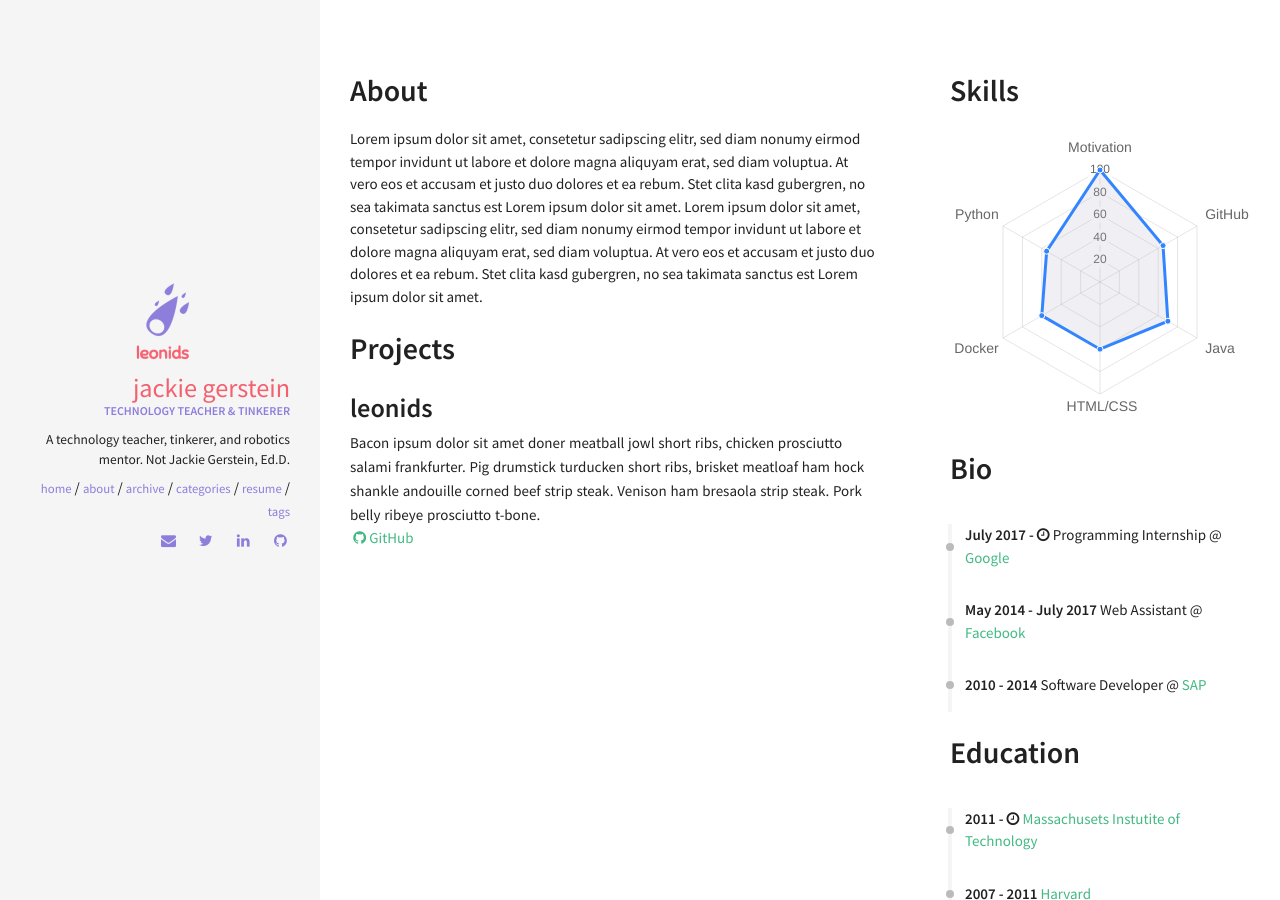
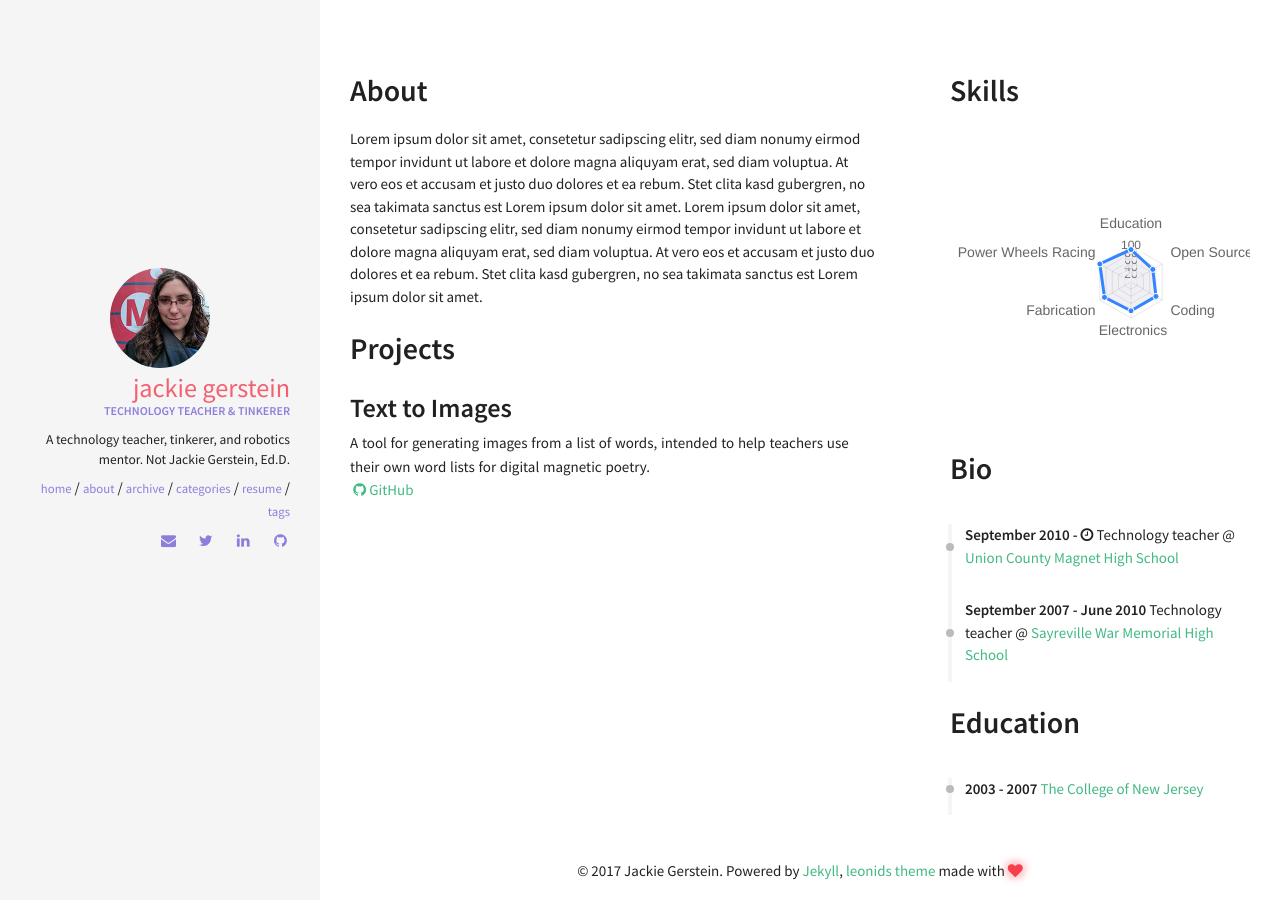
Before and after one commit to gersteinj/robots-in-heels, a Jekyll site: the page built from resume.html, in a window 1280 px wide. Built offline with Jekyll 4.4.1, drawn with Linux system fonts in a browser that asks for light colours; nearby versions of some CDN libraries.

Commit message:
back to work

```diff
--- a/_config.yml
+++ b/_config.yml
@@ -34,11 +34,11 @@
 #
 owner:
   name: Jackie Gerstein
-  avatar: leonids-logo.png
+  avatar: avatar.jpg
   job: "Technology teacher & tinkerer"
   bio: "A technology teacher, tinkerer, and robotics mentor. Not Jackie Gerstein, Ed.D."
   email: gersteinj@gmail.com
-  disqus-shortname: nonameyet
+  disqus-shortname: #shortname
   twitter: robotsinheels #username
   facebook: #username
   google:
--- a/_data/index/careers.yml
+++ b/_data/index/careers.yml
@@ -1,16 +1,11 @@
 # careers section data
 # if you don't have language feature(language.yml is empty), ignore "i18n" items
-- name: Google
-  link: http://www.google.com/
-  date: July 2017 - <i class="fa fa-clock-o" aria-hidden="true" title="Until Now"></i>
-  job: Programming Internship
+- name: Union County Magnet High School
+  link: https://www.ucvts.tec.nj.us/
+  date: September 2010 - <i class="fa fa-clock-o" aria-hidden="true" title="Until Now"></i>
+  job: Technology teacher
 
-- name: Facebook
-  link: http://www.facebook.com/
-  date: May 2014 - July 2017
-  job: Web Assistant
-
-- name: SAP
-  link: https://www.sap.com/
-  date: 2010 - 2014
-  job: Software Developer
+- name: Sayreville War Memorial High School
+  link: http://www.sayrevillehigh.net/
+  date: September 2007 - June 2010
+  job: Technology teacher
--- a/_data/index/education.yml
+++ b/_data/index/education.yml
@@ -1,8 +1,4 @@
-- name: Massachusets Instutite of Technology
-  link: http://web.mit.edu/
-  date: 2011 - <i class="fa fa-clock-o" aria-hidden="true" title="Until Now"></i>
-  descr: <br> (expected graduation in 2019)
-
-- name: Harvard
-  link: http://www.harvard.edu/
-  date: 2007 - 2011
+- name: The College of New Jersey
+  link: https://tcnj.pages.tcnj.edu/
+  date: 2003 - 2007
+  descr: B.S. in Technology Education
--- a/_data/index/projects.yml
+++ b/_data/index/projects.yml
@@ -1,4 +1,4 @@
-- name: leonids
-  descr: "Bacon ipsum dolor sit amet doner meatball jowl short ribs, chicken prosciutto salami frankfurter. Pig drumstick turducken short ribs, brisket meatloaf ham hock shankle andouille corned beef strip steak. Venison ham bresaola strip steak. Pork belly ribeye prosciutto t-bone."
-  image: pong.png
-  github: https://github.com/renyuanz/leonids
+- name: Text to Images
+  descr: "A tool for generating images from a list of words, intended to help teachers use their own word lists for digital magnetic poetry."
+  image: /img/tti.jpg
+  github: https://github.com/gersteinj/text_to_images
--- a/_data/index/skills.yml
+++ b/_data/index/skills.yml
@@ -2,5 +2,5 @@
 
 label: Ability
 id : cs
-aspects: Motivation, GitHub, Java, HTML/CSS, Docker, Python
-percentage: 100, 65, 70, 60, 60, 55
+aspects: Education, Open Source, Coding, Electronics, Fabrication, Power Wheels Racing
+percentage: 90, 70, 80, 80, 85, 100
--- a/about.md
+++ b/about.md
@@ -4,15 +4,10 @@
 permalink: /about/
 ---
 
-This is the base Jekyll theme. You can find out more info about customizing your Jekyll theme, as well as basic Jekyll usage documentation at [jekyllrb.com](https://jekyllrb.com/)
+I'm a technology teacher at Union County Magnet High School, a STEM-focused magnet school drawing from every town in Union County, NJ. My current courses focus on programming, robotics, electric vehicles, 3D design and modeling, and digital fabrication.
 
-You can find the source code for Minima at GitHub:
-[jekyll][jekyll-organization] /
-[minima](https://github.com/jekyll/minima)
+In addition to teaching my classes, I run the school's makerspace and am a faculty advisor for our district's robotics team, [FRC Team 1257](http://team1257.org).
 
-You can find the source code for Jekyll at GitHub:
-[jekyll][jekyll-organization] /
-[jekyll](https://github.com/jekyll/jekyll)
+Outside of work, I keep busy with projects such as Power Racing.
 
-
-[jekyll-organization]: https://github.com/jekyll
+To address the ongoing confusion, I am not [Jackie Gerstein, Ed.D](https://usergeneratededucation.wordpress.com/).
```
Also changed, not shown: img/avatar.jpg.
